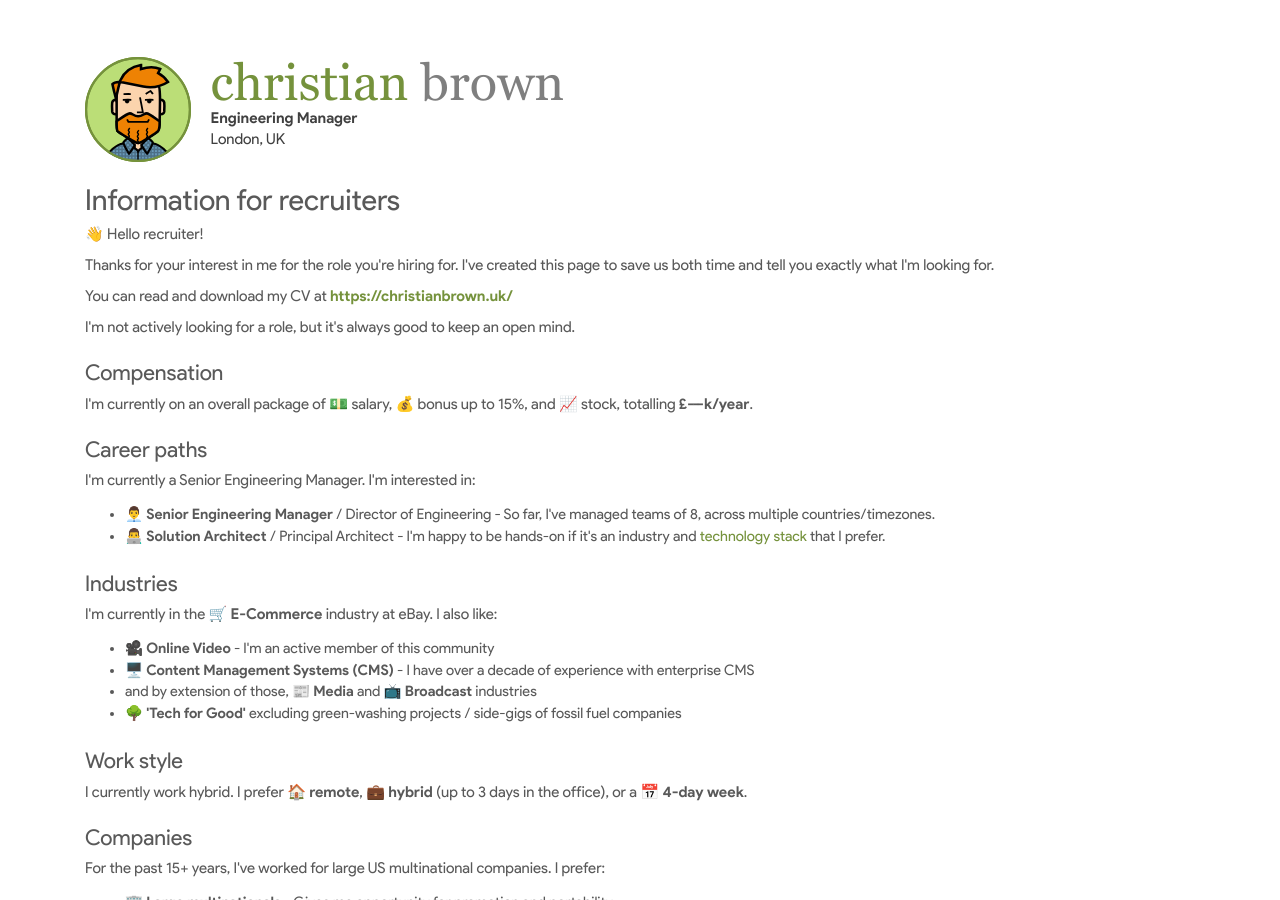
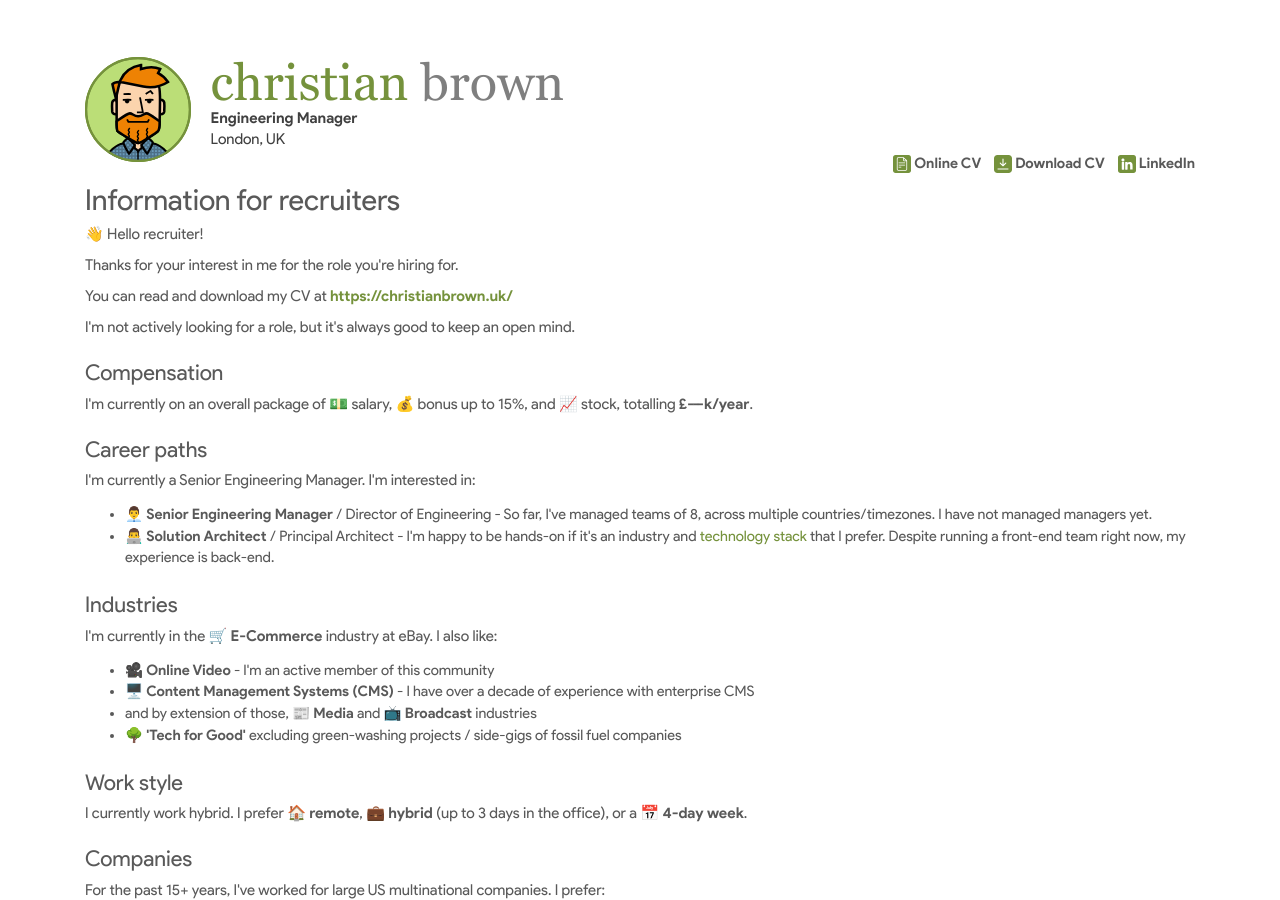
Before and after one commit to christianjbrown/christianbrown.uk, a Jekyll site: the page built from recruiters.html, in a window 1280 px wide and 900 px high. Built offline with Jekyll 4.4.1, drawn with Linux system fonts in a browser that asks for light colours.

Commit message:
Move nav menu to page front matter, add CV icon

```diff
--- a/_config.yml
+++ b/_config.yml
@@ -17,23 +17,6 @@ header_safari_tab_mask_color: '#5bbad5'
 header_theme_color: '#ffffff'
 header_msapplication_tile_color: '#ffffff'
 
-menu:
-#  -
-#    icon: 'print'
-#    text: 'Print'
-#    link: 'javascript:window.print();'
-#    icon_alt: 'Printer icon'
-  -
-    icon: 'download'
-    text: 'Download'
-    link: '/assets/docs/christian-brown-cv.pdf'
-    icon_alt: 'Download icon'
-  -
-    icon: 'linkedin'
-    text: 'LinkedIn'
-    link: 'https://www.linkedin.com/in/christianjbrown/'
-    icon_alt: 'LinkedIn icon'
-
 collections:
   - 'previous_roles'
   - 'current_role'
--- a/_includes/global-header.html
+++ b/_includes/global-header.html
@@ -6,8 +6,8 @@
                 <div class="header-data">
                     <h1 class="mt-2"><a href="/">{{ site.header_firstname }}&nbsp;<span class="alternate">{{ site.header_lastname }}</span></a></h1>
                     <p><strong>{{ site.header_job_title }}</strong></p>
-                    <p>{{ site.header_location }}</p>{%- if page.show_cv_menu %}
-                    <nav>{% for nav in site.menu %}
-                        {% if site.menu.first != nav -%}&nbsp;&nbsp;&nbsp;{%- endif -%}<a href="{{ nav.link }}" id="cv-menu-{{ nav.icon }}"><img src="/assets/images/icons/icon-{{ nav.icon }}.svg" alt="{{ nav.icon_alt }}" class="header-data-links-icon"> {{ nav.text }}</a>{% endfor %}
+                    <p>{{ site.header_location }}</p>{%- if page.menu %}
+                    <nav>{% for nav in page.menu %}
+                        {% if page.menu.first != nav -%}&nbsp;&nbsp;&nbsp;{%- endif -%}<a href="{{ nav.link }}" id="cv-menu-{{ nav.icon }}"><img src="/assets/images/icons/icon-{{ nav.icon }}.svg" alt="{{ nav.icon_alt }}" class="header-data-links-icon"> {{ nav.text }}</a>{% endfor %}
                     </nav>{% endif %}
                 </div>
--- a/recruiters.html
+++ b/recruiters.html
@@ -4,11 +4,27 @@ title: "Christian Brown - Engineering Manager - London - Information for recruit
 description: "Information for recruiters"
 stylesheets:
     - "/assets/css/recruiters.css"
+menu:
+    -
+        icon: 'cv'
+        text: 'Online CV'
+        link: '/'
+        icon_alt: 'Online CV icon'
+    -
+        icon: 'download'
+        text: 'Download CV'
+        link: '/assets/docs/christian-brown-cv.pdf'
+        icon_alt: 'Download icon'
+    -
+        icon: 'linkedin'
+        text: 'LinkedIn'
+        link: 'https://www.linkedin.com/in/christianjbrown/'
+        icon_alt: 'LinkedIn icon'
 noindex: true
 ---
 <h2>Information for recruiters</h2>
                 <p>👋 Hello recruiter!</p>
-                <p>Thanks for your interest in me for the role you're hiring for. I've created this page to save us both time and tell you exactly what I'm looking for.</p>
+                <p>Thanks for your interest in me for the role you're hiring for.</p>
                 <p>You can read and download my CV at <a href="/" target="_blank">https://christianbrown.uk/</a></p>
                 <p>I'm not actively looking for a role, but it's always good to keep an open mind.</p>
                 <h3>Compensation</h3>
@@ -16,8 +32,8 @@ noindex: true
                 <h3>Career paths</h3>
                 <p>I'm currently a Senior Engineering Manager. I'm interested in:</p>
                 <ul>
-                    <li>👨‍💼 <strong>Senior Engineering Manager</strong> / Director of Engineering - So far, I've managed teams of 8, across multiple countries/timezones.</li>
-                    <li>👨‍💻 <strong>Solution Architect</strong> / Principal Architect - I'm happy to be hands-on if it's an industry and <a href="/" target="_blank">technology stack</a> that I prefer.</li>
+                    <li>👨‍💼 <strong>Senior Engineering Manager</strong> / Director of Engineering - So far, I've managed teams of 8, across multiple countries/timezones. I have not managed managers yet.</li>
+                    <li>👨‍💻 <strong>Solution Architect</strong> / Principal Architect - I'm happy to be hands-on if it's an industry and <a href="/" target="_blank">technology stack</a> that I prefer. Despite running a front-end team right now, my experience is back-end.</li>
                 </ul>
                 <h3>Industries</h3>
                 <p>I'm currently in the 🛒 <strong>E-Commerce</strong> industry at eBay. I also like:</p>
```
Also changed, not shown: index.html (+16 -1 lines), assets/images/icons/icon-cv.svg (added).
